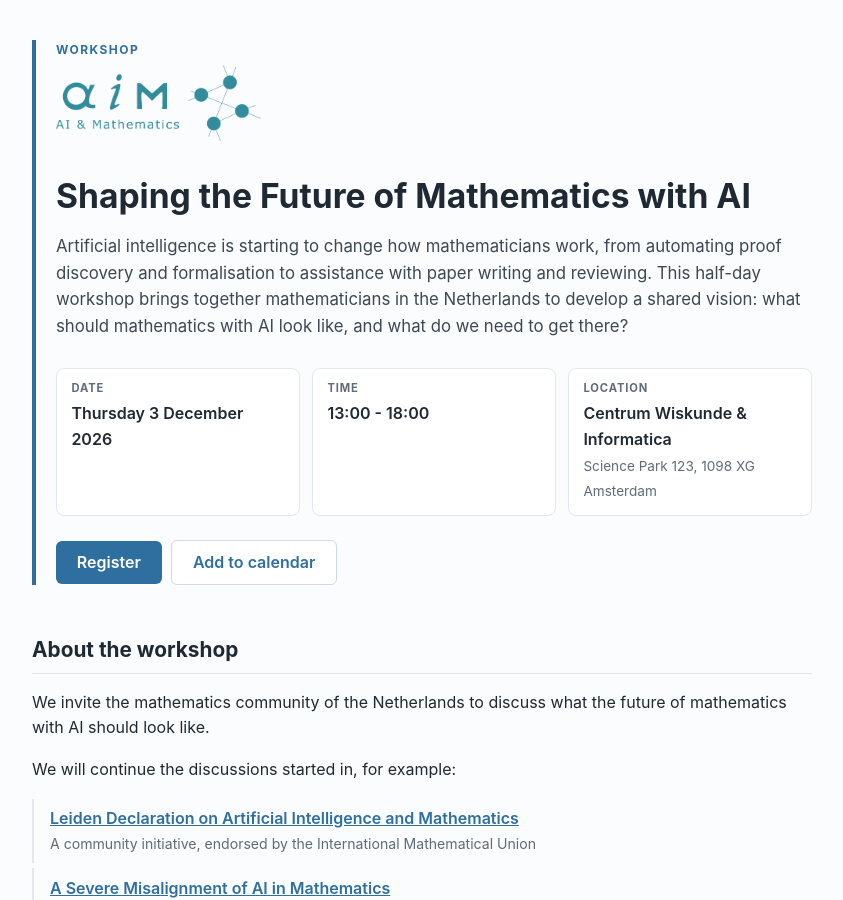
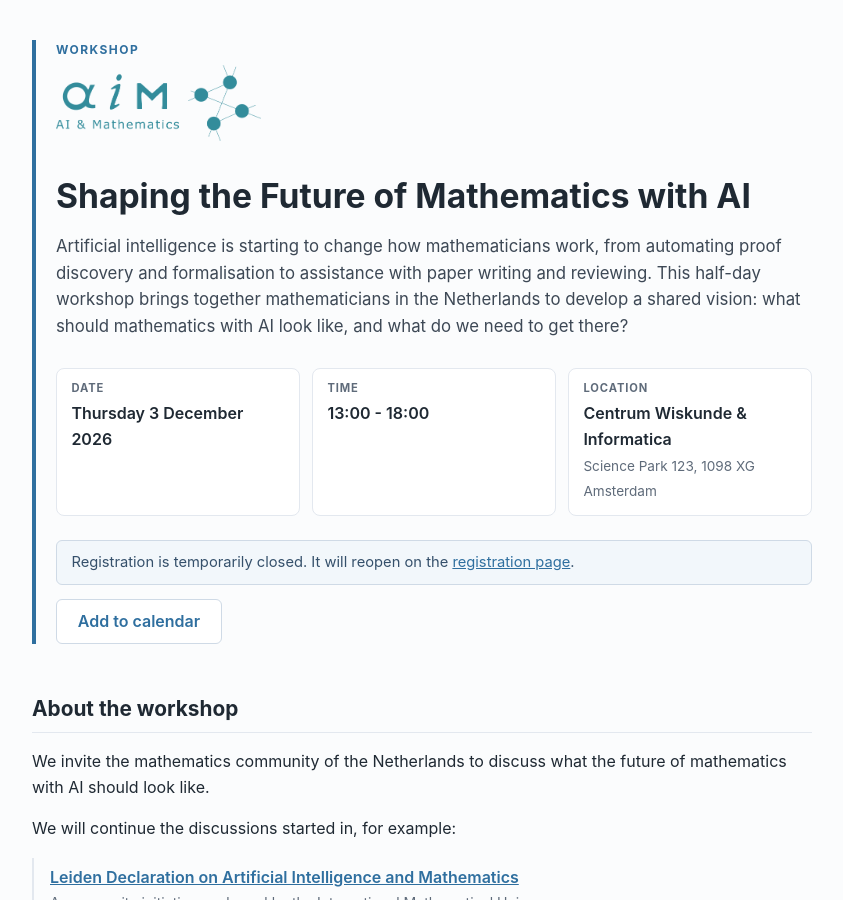
Before and after one commit to ai4mathnl/ai4mathnl.github.io, a Jekyll site: the page built from index.html, in a window 1280 px wide and 900 px high. Shown: the whole window, without its empty margins (218-1061 px from the left). Built offline with Jekyll 4.4.1, drawn with Linux system fonts in a browser that asks for light colours.

Commit message:
Temporarily close registration
Emptying registration_form_url takes the form off /register/ and the
Register button off the front page. The URL stays in a comment above it,
so reopening is a one-line change.

The closed-state wording said registration was "not open yet", which is
misleading once it has been open, so both pages now say it is temporarily
closed and will reopen.

Co-Authored-By: Claude Opus 5 <noreply@anthropic.com>

```diff
--- a/_config.yml
+++ b/_config.yml
@@ -22,7 +22,9 @@ workshop:
   # The Microsoft Form's embed URL (in Forms: Collect responses > </> > the
   # src="..." value). While this is set, /register/ embeds the form and the
   # front page shows a Register button; empty it to close registration.
-  registration_form_url: "https://forms.cloud.microsoft/Pages/ResponsePage.aspx?id=TVJuCSlpMECM04q0LeCIewgTrqkV-vVDoVLTuHxUSydUNTQ4VE41VUZJNEJCWUlPNVRWUUZYMjFJUS4u&embed=true"
+  # Registration is temporarily closed. To reopen it, put this value back:
+  # https://forms.cloud.microsoft/Pages/ResponsePage.aspx?id=TVJuCSlpMECM04q0LeCIewgTrqkV-vVDoVLTuHxUSydUNTQ4VE41VUZJNEJCWUlPNVRWUUZYMjFJUS4u&embed=true
+  registration_form_url: ""
   contact_email: ""
 
 # The organising body. The list of people lives in _data/organisers.yml.
--- a/index.html
+++ b/index.html
@@ -35,7 +35,7 @@ image: /assets/img/social-card.png
     </p>
   {%- else -%}
     <p class="notice">
-      Registration is not open yet. It will open on the
+      Registration is temporarily closed. It will reopen on the
       <a href="{{ '/register/' | relative_url }}">registration page</a>.
     </p>
     <p class="hero__actions"><a class="button button--quiet" href="{{ '/calendar.ics' | relative_url }}">Add to calendar</a></p>
--- a/register.html
+++ b/register.html
@@ -56,8 +56,7 @@ image: /assets/img/social-card.png
     </p>
   {%- else -%}
     <p class="notice">
-      Registration is not open yet. It will open on this page, and the date will
-      be announced on the workshop page.
+      Registration is temporarily closed. It will reopen on this page.
     </p>
     <p class="hero__actions">
       <a class="button button--quiet" href="{{ '/calendar.ics' | relative_url }}">Add the date to your calendar</a>
```
